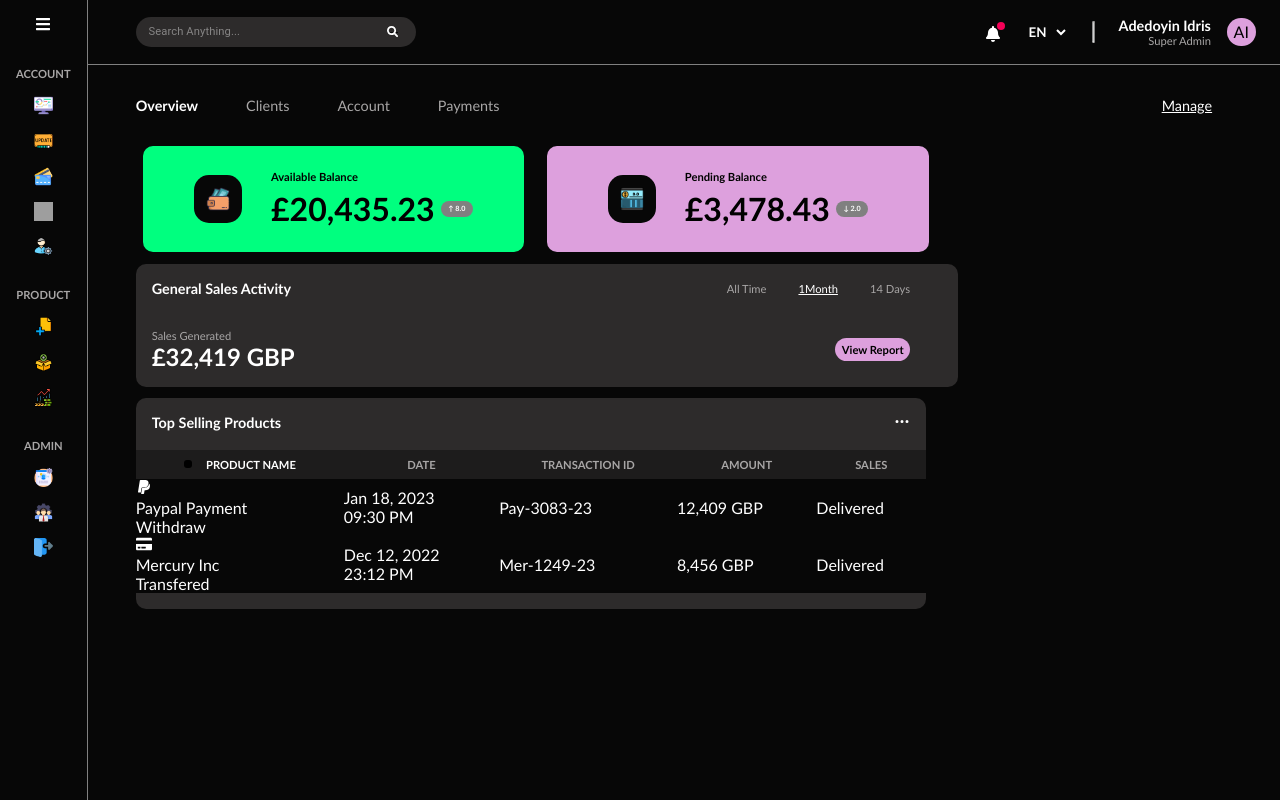
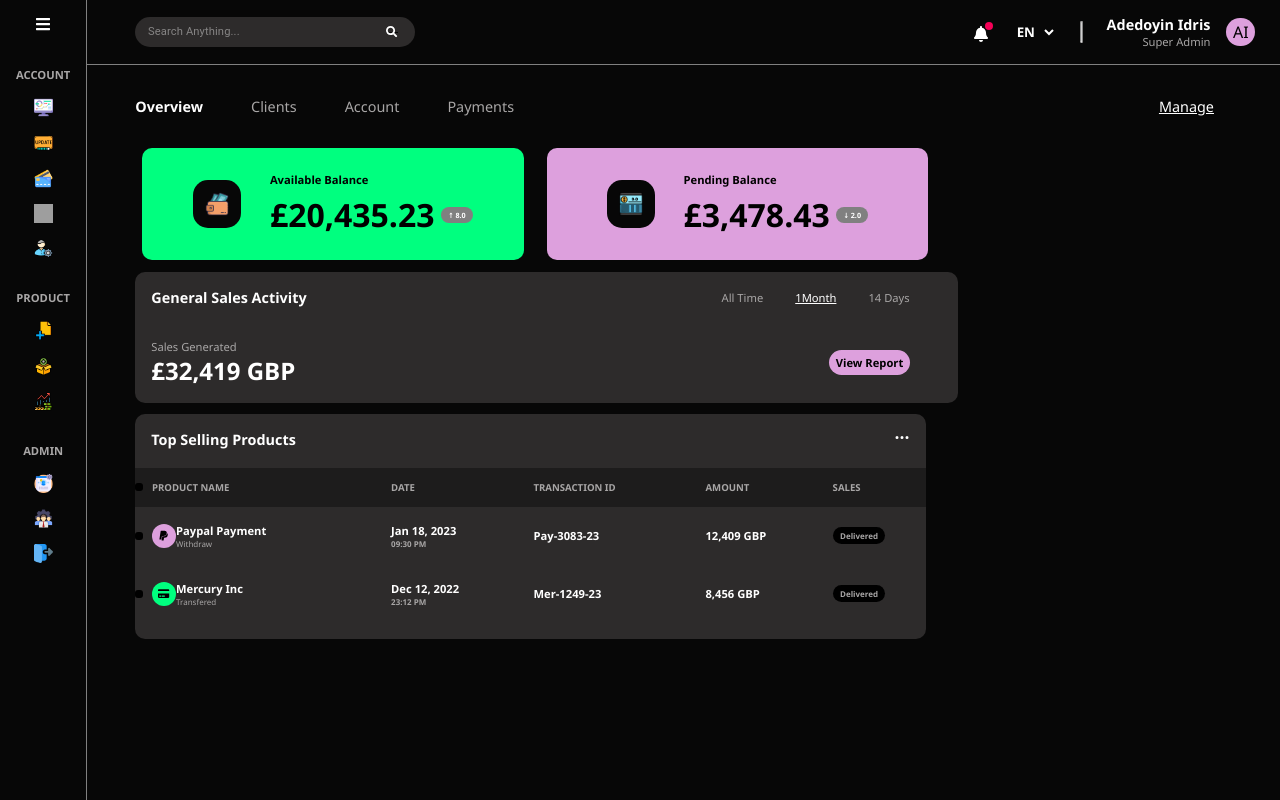
Before and after one commit to DevAdedoyin/monify, a React (Create React App) app: page / in a window 1280 px wide. Shown: the top 800 px of the page. Built offline with nearby package versions, Linux system fonts and the light colour scheme; grey boxes are pictures that could not be loaded.

Commit message:
Top selling product added

```diff
--- a/src/App.css
+++ b/src/App.css
@@ -4,7 +4,7 @@
   text-decoration: none;
   background-color: rgb(7, 7, 7);
   color: white;
-  font-family: 'Trebuchet MS', 'Lucida Sans Unicode', 'Lucida Grande', 'Lucida Sans', Arial, sans-serif;
+  font-family: 'Segoe UI', Tahoma, Geneva, Verdana, sans-serif;
   -ms-overflow-style: none;
   scrollbar-width: none;
 }
--- a/src/components/OverviewTabContent/LeftHandSide/TopSellingProducts/TopSellingProductTable.module.css
+++ b/src/components/OverviewTabContent/LeftHandSide/TopSellingProducts/TopSellingProductTable.module.css
@@ -8,30 +8,23 @@ table {
     border-collapse: collapse;
 }
 
-.tableHeader {
+
+tr {
     background-color: transparent;
 }
-
-.tr {
-    background-color: transparent;
-}
-
-td {
-    background-color: transparent;
-}
-
 
 .tableHeaderRow {
     background-color: rgb(29, 28, 28);
 }
 
 th {
-    background-color: transparent   ;
+    background-color: transparent;
+    text-align: left;
     margin-left: 0px;
     margin-right: 0px;
-    font-size: var(--small-font);
+    font-size: 0.6rem;
     color: var(--grey-font);
-    padding: 0.5rem;
+    padding: 0.8rem 0rem;
 }
 
 .headerPos1 {
@@ -56,3 +49,83 @@ th {
     align-items: center;
     justify-content: center;
 }
+
+td {
+    background-color: transparent;
+    text-align: left;
+    padding: 1rem 0px;
+}
+
+.prdNameContainer {
+    display: flex;
+    justify-content: left;
+    align-items: center;
+    background-color: transparent;
+}
+
+.tspIconBackground {
+    width: 1.5rem;
+    height: 1.5rem;
+    display: flex;
+    justify-content: center;
+    align-items: center;
+    color: black;
+    border-radius: 40px;
+}
+
+
+.paymentTitle {
+    font-size: var(--small-font);
+    font-weight: bold;
+    background-color: transparent;
+}
+
+.transactionType {
+    font-size: 0.5rem;
+    color: var(--grey-font);
+    background-color: transparent;
+}
+
+.tspPaymentContainer {
+    background-color: transparent;
+}
+
+.dateTimeContainer {
+    background-color: transparent;
+}
+
+.tspDate {
+    background-color: transparent;
+    font-size: var(--small-font);
+    font-weight: bold;
+}
+
+.tspTime {
+    background-color: transparent;
+    font-size: 0.5rem;
+    color: var(--grey-font);
+    font-weight: bold;
+}
+
+.transactionId {
+    background-color: transparent;
+    font-size: var(--small-font);
+    font-weight: bold;
+}
+
+.tspAmount {
+    background-color: transparent;
+    font-size: var(--small-font);
+    font-weight: bold;
+}
+
+.tspSales {
+    width: 50%;
+    text-align: center;
+    padding: 0.2rem;
+    color: var(--grey-font);
+    background-color: black;
+    font-size: 0.5rem;
+    font-weight: bold;
+    border-radius: 15px;
+}
--- a/src/components/OverviewTabContent/LeftHandSide/TopSellingProducts/TopSellingProductTable.tsx
+++ b/src/components/OverviewTabContent/LeftHandSide/TopSellingProducts/TopSellingProductTable.tsx
@@ -6,7 +6,14 @@ type Props = {};
 
 const TopSellingProductTable = (props: Props) => {
   const tableData = {
-    headerTitle: ["PRODUCT NAME", "DATE", "TRANSACTION ID", "AMOUNT", "SALES"],
+    headerTitle: [
+      <div className={tspTable.checkInput}></div>,
+      "PRODUCT NAME",
+      "DATE",
+      "TRANSACTION ID",
+      "AMOUNT",
+      "SALES",
+    ],
     tableItem: [
       {
         icon: FaPaypal,
@@ -17,6 +24,7 @@ const TopSellingProductTable = (props: Props) => {
         transactionId: "Pay-3083-23",
         amount: "12,409 GBP",
         sales: "Delivered",
+        color: "plum",
       },
       {
         icon: FaCreditCard,
@@ -27,6 +35,7 @@ const TopSellingProductTable = (props: Props) => {
         transactionId: "Mer-1249-23",
         amount: "8,456 GBP",
         sales: "Delivered",
+        color: "#00FF7F",
       },
     ],
   };
@@ -37,14 +46,7 @@ const TopSellingProductTable = (props: Props) => {
           {tableData.headerTitle.map((data, index) => {
             return (
               <th className={tspTable.tableHeader} key={index}>
-                {index === 0 ? (
-                  <div className={tspTable.headerPos1}>
-                    <div className={tspTable.checkInput}></div>
-                    <p className={tspTable.prdName}>{data}</p>
-                  </div>
-                ) : (
-                  data
-                )}
+                {data}
               </th>
             );
           })}
@@ -53,21 +55,43 @@ const TopSellingProductTable = (props: Props) => {
           return (
             <tr key={index}>
               <td>
-                <div>
-                  <data.icon />
-                  <p>{data.paymentTitle}</p>
-                  <p>{data.transactionType}</p>
+                <div className={tspTable.checkInput}></div>
+              </td>
+              <td>
+                <div className={tspTable.prdNameContainer}>
+                  <div
+                    style={{ backgroundColor: data.color }}
+                    className={tspTable.tspIconBackground}
+                  >
+                    <data.icon
+                      color="black"
+                      fill="black"
+                      style={{
+                        height: "0.7rem",
+                        width: "0.7rem",
+                        backgroundColor: "transparent",
+                      }}
+                    />
+                  </div>
+                  <div className={tspTable.tspPaymentContainer}>
+                    <p className={tspTable.paymentTitle}>{data.paymentTitle}</p>
+                    <p className={tspTable.transactionType}>
+                      {data.transactionType}
+                    </p>
+                  </div>
                 </div>
               </td>
               <td>
-                <div>
-                  <p>{data.date}</p>
-                  <p>{data.time}</p>
+                <div className={tspTable.dateTimeContainer}>
+                  <p className={tspTable.tspDate}>{data.date}</p>
+                  <p className={tspTable.tspTime}>{data.time}</p>
                 </div>
               </td>
-              <td>{data.transactionId}</td>
-              <td>{data.amount}</td>
-              <td>{data.sales}</td>
+              <td className={tspTable.transactionId}>{data.transactionId}</td>
+              <td className={tspTable.tspAmount}>{data.amount}</td>
+              <td>
+                <p className={tspTable.tspSales}>{data.sales}</p>
+              </td>
             </tr>
           );
         })}
```
